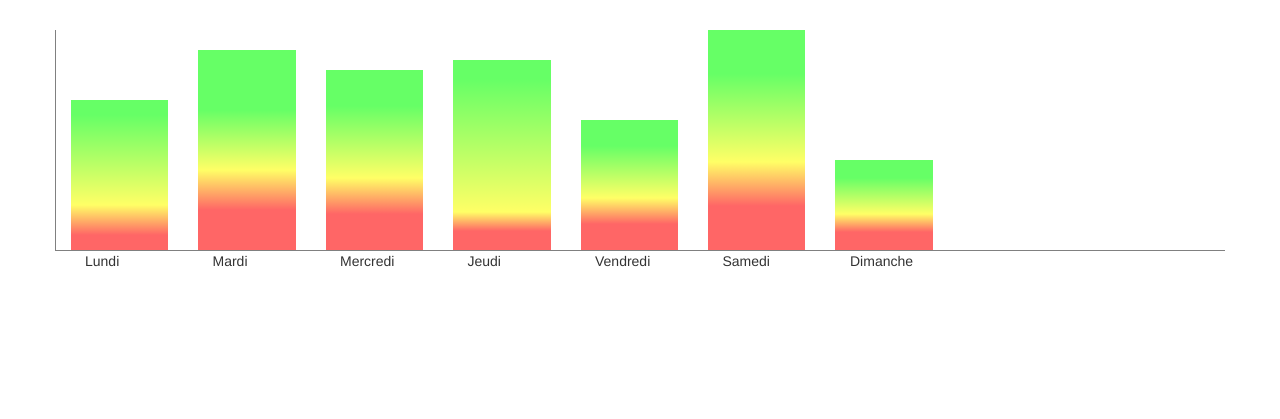
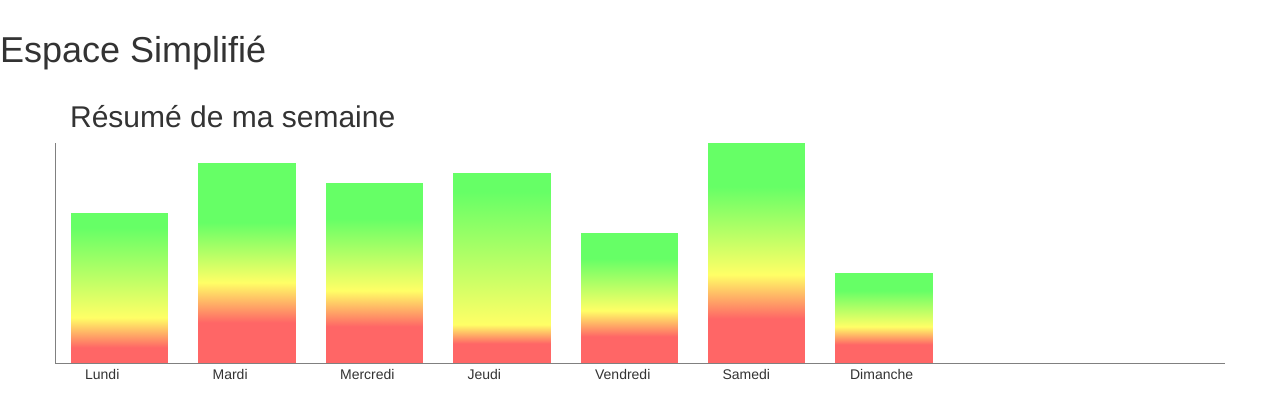
Before and after one commit to Jasdero/MoodSWO, a PHP site: page /pros.php in a window 1280 px wide. Shown: the part 291-710 px from the top of the page. Run offline with PHP 8.4, Linux system fonts and the light colour scheme; some libraries are stand-ins or nearby versions.

Commit message:
graphique 3

```diff
--- a/header.php
+++ b/header.php
@@ -47,7 +47,6 @@
                 </form>
                 <ul class="nav navbar-nav navbar-right">
                     <li><a href="#">Log In</a></li>
-
                 </ul>
             </div><!-- /.navbar-collapse -->
         </div><!-- /.container-fluid -->
--- a/pros.php
+++ b/pros.php
@@ -18,8 +18,10 @@
         include 'header.php';
     ?>
 </header>
+    <h1>Espace Simplifié</h1>
 <section>
     <div class="container ">
+        <h2>Résumé de ma semaine</h2>
             <div class="row column">
                 <div class="col-xs-1 first coll"></div>
                 <div class="col-xs-1 second coll"></div>
```
Lines whose indentation alone changed are shown as unchanged.
